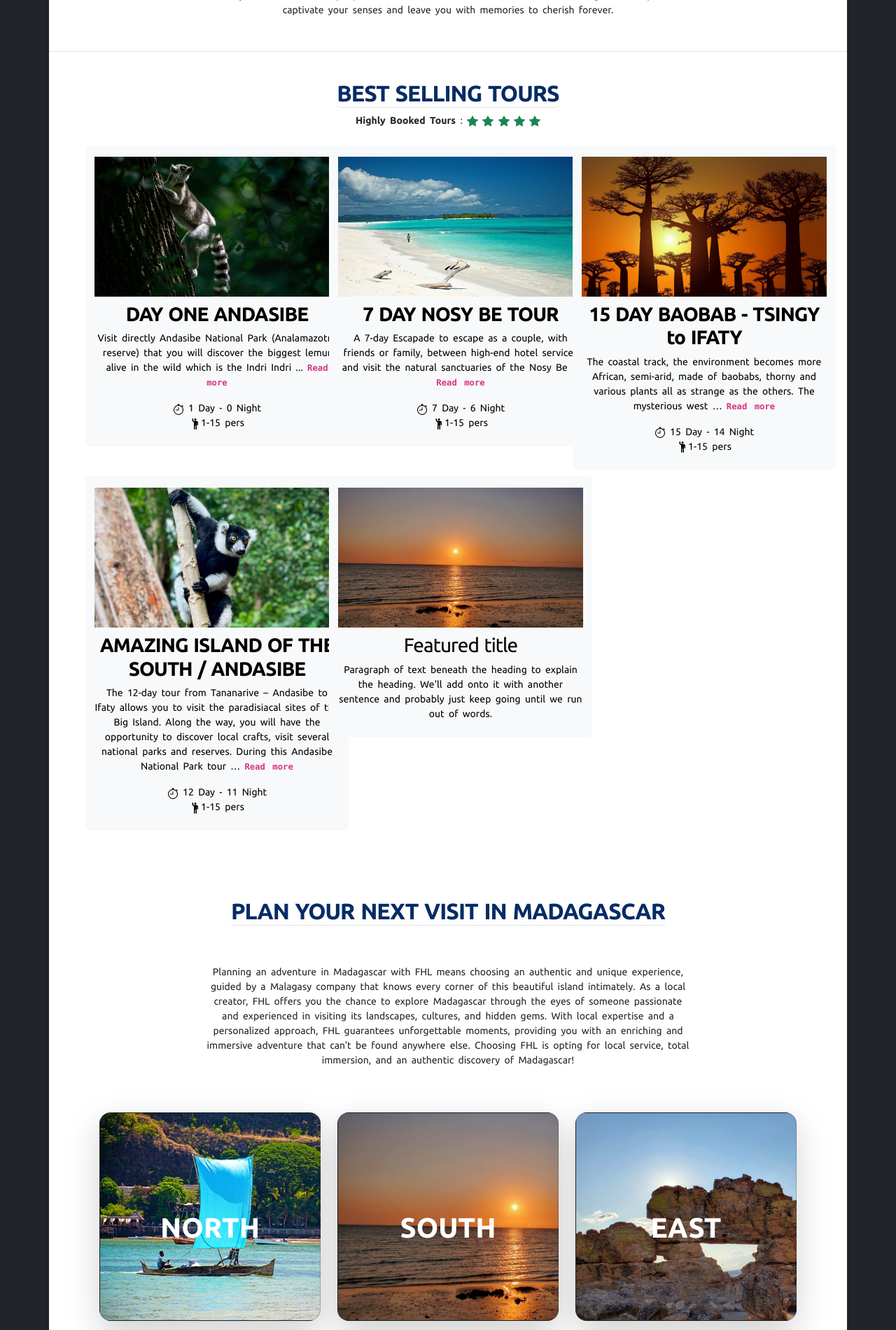
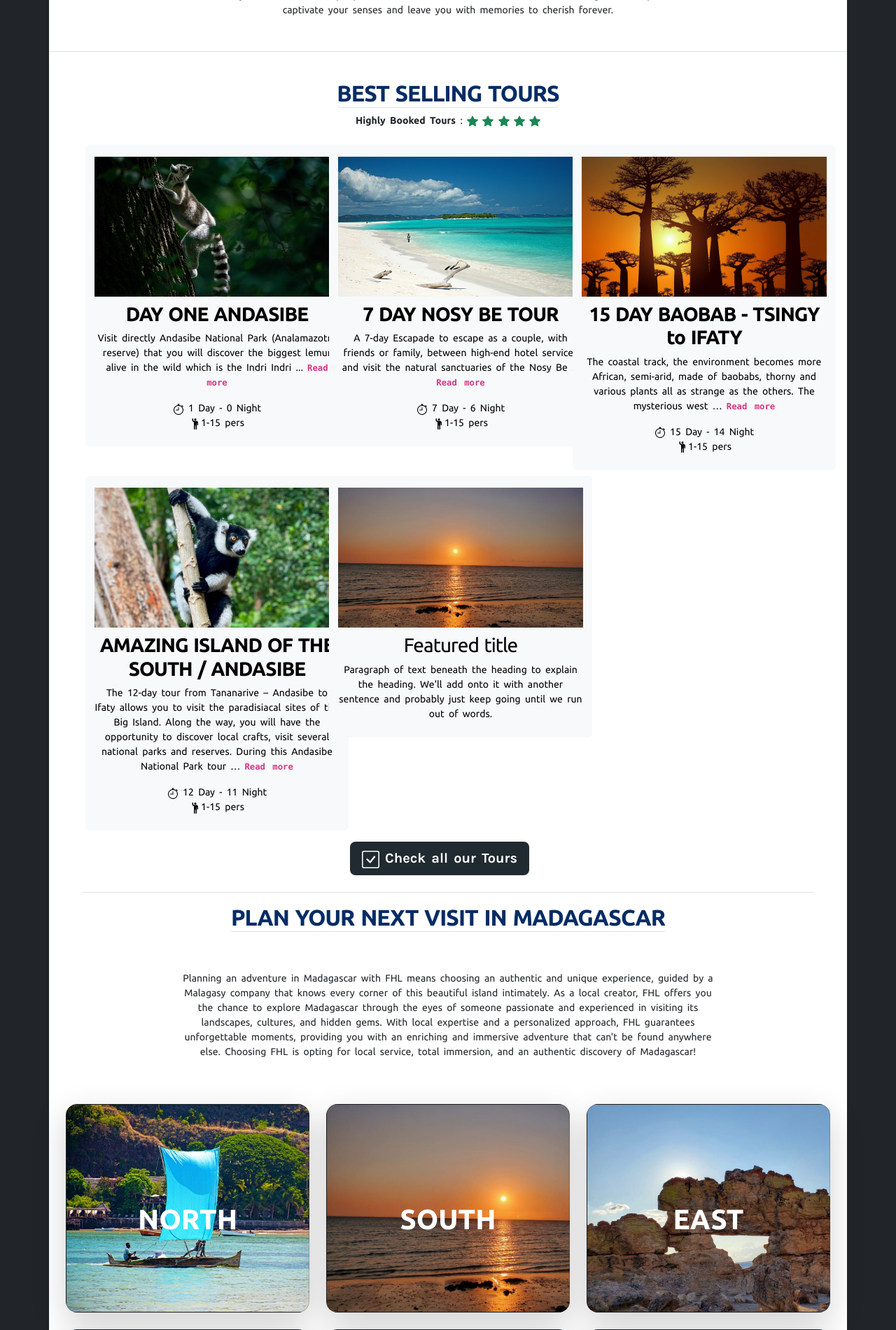
Before and after one commit to FinoanaNyAina/FHL-Madagascar-Travel, a PHP site: page / in a window 1280 px wide. Shown: the part 788-2689 px from the top of the page at 70% size. Run offline with PHP 8.4, Linux system fonts and the light colour scheme; some web fonts are replaced.

Commit message:
modification after change folder

```diff
--- a/assets/css/globalcss.css
+++ b/assets/css/globalcss.css
@@ -12,6 +12,7 @@
 -------------------------------------------------- */
 #colorButton {
     transition: background-color 0.5s ease;
+    animation: changeColor 2s infinite;
 }
 
 @keyframes changeColor {
@@ -20,7 +21,7 @@
     }
 
     25% {
-        background-color: rgb(0, 106, 18);
+        background-color: rgb(0, 41, 25);
     }
 
     50% {
@@ -36,8 +37,31 @@
     }
 }
 
-#colorButton {
-    animation: changeColor 2s infinite;
+#colorButton1 {
+    transition: background-color 0.5s ease;
+    animation: kk 2s infinite;
+}
+
+@keyframes kk {
+    0% {
+        background-color: rgb(0, 32, 68);
+    }
+
+    25% {
+        background-color: rgb(0, 32, 68);
+    }
+
+    50% {
+        background-color: rgb(106, 69, 0);
+    }
+
+    75% {
+        background-color: rgb(106, 69, 0);
+    }
+
+    100% {
+        background-color: rgb(0, 32, 68);
+    }
 }
 
 .maintso {
--- a/index.html
+++ b/index.html
@@ -93,9 +93,15 @@
                         landscapes, unique wildlife, and warm hospitality await.
                         Your adventure starts here!</p>
 
-                    <a href="/content/ourstours.html" class=""><button
-                            class="btn fw-bold btn btn-success mt-2 px-3 karla "> VIEW
-                            ALL TOURS </button></a>
+                    <a href="/content/ourstours.html" class="btn fw-bold text-white mt-2 karla" id="colorButton1"><svg
+                            xmlns="http://www.w3.org/2000/svg" width="25" height="25" fill="currentColor"
+                            class="bi bi-check-square" viewBox="0 0 16 16">
+                            <path
+                                d="M14 1a1 1 0 0 1 1 1v12a1 1 0 0 1-1 1H2a1 1 0 0 1-1-1V2a1 1 0 0 1 1-1zM2 0a2 2 0 0 0-2 2v12a2 2 0 0 0 2 2h12a2 2 0 0 0 2-2V2a2 2 0 0 0-2-2z" />
+                            <path
+                                d="M10.97 4.97a.75.75 0 0 1 1.071 1.05l-3.992 4.99a.75.75 0 0 1-1.08.02L4.324 8.384a.75.75 0 1 1 1.06-1.06l2.094 2.093 3.473-4.425z" />
+                        </svg> Check all our
+                        Tours </a>
                 </div>
             </div>
 
@@ -158,7 +164,7 @@
             </p>
         </div>
 
-        <div class="row g-2 pb-5 mx-5 ">
+        <div class="row g-2 pb-2 mx-5 border-bottom ">
             <div class="col-lg-4  ">
                 <a href="/content/tours/dayoneAndasibe.html" class="btn btn-light rounded hover-card pt-3">
                     <div>
@@ -282,12 +288,25 @@
                 </a>
             </div>
 
+            <div class="row p-3">
+                <div class="col-lg-5 mx-auto text-center">
+                    <a href="/content/ourstours.html" class="btn fw-bold btn-lg text-white text-decoration-none karla"
+                        id="colorButton1">
+                        <svg xmlns="http://www.w3.org/2000/svg" width="25" height="25" fill="currentColor"
+                            class="bi bi-check-square" viewBox="0 0 16 16">
+                            <path
+                                d="M14 1a1 1 0 0 1 1 1v12a1 1 0 0 1-1 1H2a1 1 0 0 1-1-1V2a1 1 0 0 1 1-1zM2 0a2 2 0 0 0-2 2v12a2 2 0 0 0 2 2h12a2 2 0 0 0 2-2V2a2 2 0 0 0-2-2z" />
+                            <path
+                                d="M10.97 4.97a.75.75 0 0 1 1.071 1.05l-3.992 4.99a.75.75 0 0 1-1.08.02L4.324 8.384a.75.75 0 1 1 1.06-1.06l2.094 2.093 3.473-4.425z" />
+                        </svg> Check all our
+                        Tours</a>
+                </div>
 
+            </div>
         </div>
 
-
-        <div class="text-center border-bottom  p-5">
-            <h2 class="d-inline-block mb-2 fw-bold text-uppercase titre text-primary-emphasis border-bottom">
+        <div class="text-center border-bottom ">
+            <h2 class="d-inline-block mb-2 mt-3 fw-bold text-uppercase titre text-primary-emphasis border-bottom">
                 Plan
                 your next visit in Madagascar</h2>
             <div class="col-lg-8 mx-auto">
```
Also changed, not shown: content/ourstours.html (+9 -7 lines).
